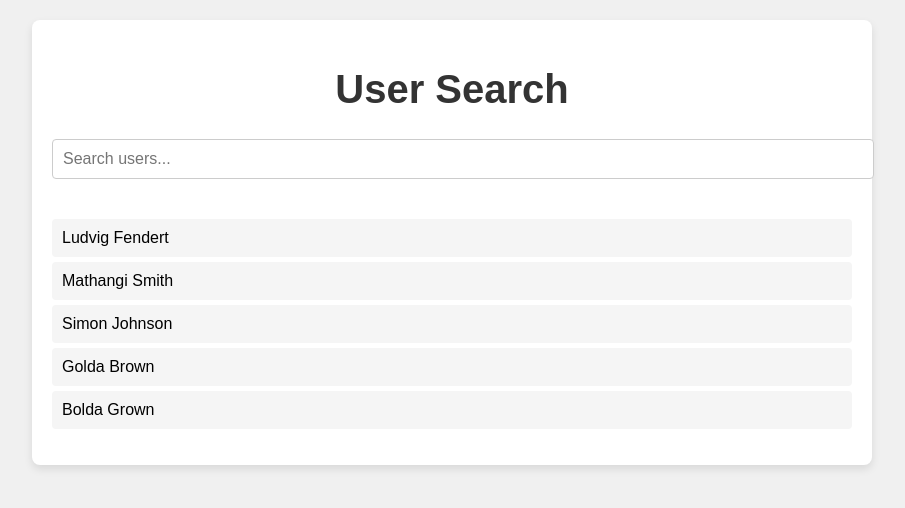
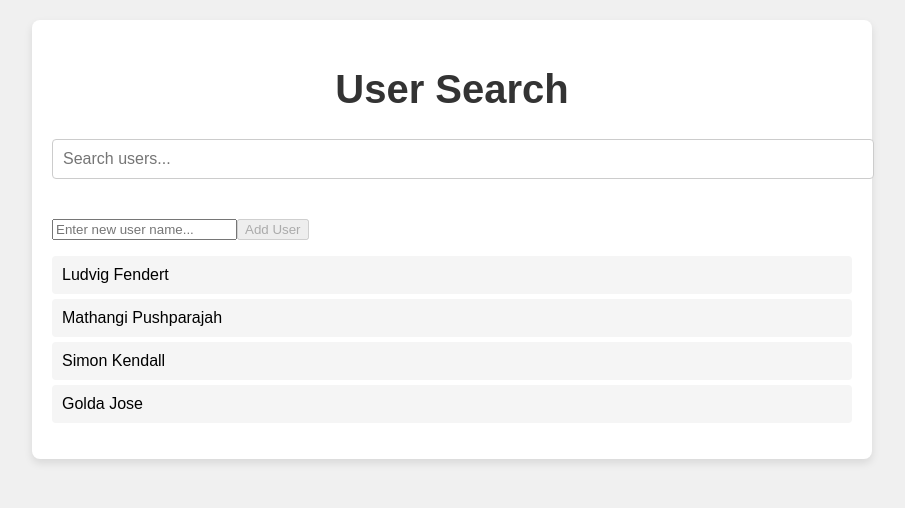
Before and after one commit to Junotas/my-tanstack-app, a React (Vite) app: page / in a window 1280 px wide. Shown: the top 508 px of the page, without its empty margins (188-1093 px from the left). Built offline with nearby package versions, Linux system fonts and the light colour scheme.

Commit message:
user can now add names on the site not in the json tho

```diff
--- a/public/data.json
+++ b/public/data.json
@@ -1,7 +1,6 @@
 [
   { "id": 1, "name": "Ludvig Fendert" },
-  { "id": 2, "name": "Mathangi Smith" },
-  { "id": 3, "name": "Simon Johnson" },
-  { "id": 4, "name": "Golda Brown" },
-  { "id": 5, "name": "Bolda Grown" }
+  { "id": 2, "name": "Mathangi Pushparajah" },
+  { "id": 3, "name": "Simon Kendall" },
+  { "id": 4, "name": "Golda Jose" }
 ]
--- a/src/App.tsx
+++ b/src/App.tsx
@@ -1,19 +1,49 @@
-import React, { useState } from 'react';
-import './App.css';
-import { useUsers } from './useUsers';
+import React, { useState } from "react";
+import "./App.css";
+import { useUsers } from "./useUsers";
 
 const App: React.FC = () => {
-  const { isLoading, error, data: users } = useUsers();
-  const [searchTerm, setSearchTerm] = useState('');
+  const { isLoading, error, data: users, refetch } = useUsers(); // Use refetch to update data after adding a user
+  const [searchTerm, setSearchTerm] = useState("");
+  const [newUserName, setNewUserName] = useState("");
 
   const filteredUsers = users
-    ? users.filter(user =>
+    ? users.filter((user) =>
         user.name.toLowerCase().includes(searchTerm.toLowerCase())
       )
     : [];
 
   const handleSearchChange = (event: React.ChangeEvent<HTMLInputElement>) => {
     setSearchTerm(event.target.value);
+  };
+
+  const handleAddUser = async () => {
+    // Wait for the users data to be available
+    await refetch();
+
+    // Now you can safely access the users data
+    if (
+      users &&
+      users.some(
+        (user) => user.name.toLowerCase() === newUserName.toLowerCase()
+      )
+    ) {
+      alert(`User "${newUserName}" already exists.`);
+      return;
+    }
+
+    // Generate a new id (you might want to ensure uniqueness in a real scenario)
+    const newUserId =
+      users && users.length > 0 ? users[users.length - 1].id + 1 : 1;
+    const newUser: User = { id: newUserId, name: newUserName };
+
+    // Update localStorage
+    const updatedUsers = [...(users || []), newUser]; // Use empty array fallback if users is still undefined
+    localStorage.setItem("users", JSON.stringify(updatedUsers));
+
+    // Clear the input field and trigger a refetch to update the UI
+    setNewUserName("");
+    await refetch(); // Refetch again to update with the newly added user
   };
 
   if (isLoading) return <div className="container">Loading...</div>;
@@ -33,6 +63,22 @@ const App: React.FC = () => {
         />
       </header>
       <main>
+        <div className="add-user">
+          <input
+            type="text"
+            value={newUserName}
+            onChange={(e) => setNewUserName(e.target.value)}
+            placeholder="Enter new user name..."
+            className="add-user-input"
+          />
+          <button
+            onClick={handleAddUser}
+            disabled={!newUserName}
+            className="add-user-btn"
+          >
+            Add User
+          </button>
+        </div>
         <SearchResults users={filteredUsers} />
       </main>
     </div>
@@ -51,7 +97,7 @@ const SearchResults: React.FC<{ users: User[] }> = ({ users }) => {
 
   return (
     <ul className="user-list">
-      {users.map(user => (
+      {users.map((user) => (
         <li key={user.id} className="user-item">
           {user.name}
         </li>
--- a/src/main.tsx
+++ b/src/main.tsx
@@ -4,14 +4,30 @@ import App from "./App";
 import { QueryClientProvider } from "@tanstack/react-query";
 import queryClient from "./queryClient";
 
+const checkAndUpdateData = async (): Promise<void> => {
+  try {
+    const response = await fetch("/data.json");
+    const newData = await response.json();
+
+    const currentData = localStorage.getItem("users");
+    if (currentData !== JSON.stringify(newData)) {
+      localStorage.setItem("users", JSON.stringify(newData));
+      // Optionally, notify user or trigger a UI update here
+    }
+  } catch (error) {
+    console.error("Error fetching or storing data:", error);
+  }
+};
+
+// Call checkAndUpdateData periodically (e.g., using setInterval)
+setInterval(checkAndUpdateData, 60000); // Check every minute
+
 fetch("/data.json")
   .then((response) => response.json())
   .then((data) => {
-    if (!localStorage.getItem("users")) {
-      localStorage.setItem("users", JSON.stringify(data));
-    }
+    localStorage.setItem("users", JSON.stringify(data)); // Overwrite localStorage with updated data
   })
-  .catch((error) => console.error("Error fetching or storing data:", error)); // Add error handling
+  .catch((error) => console.error("Error fetching or storing data:", error));
 
 ReactDOM.createRoot(document.getElementById("root")!).render(
   <React.StrictMode>
```
